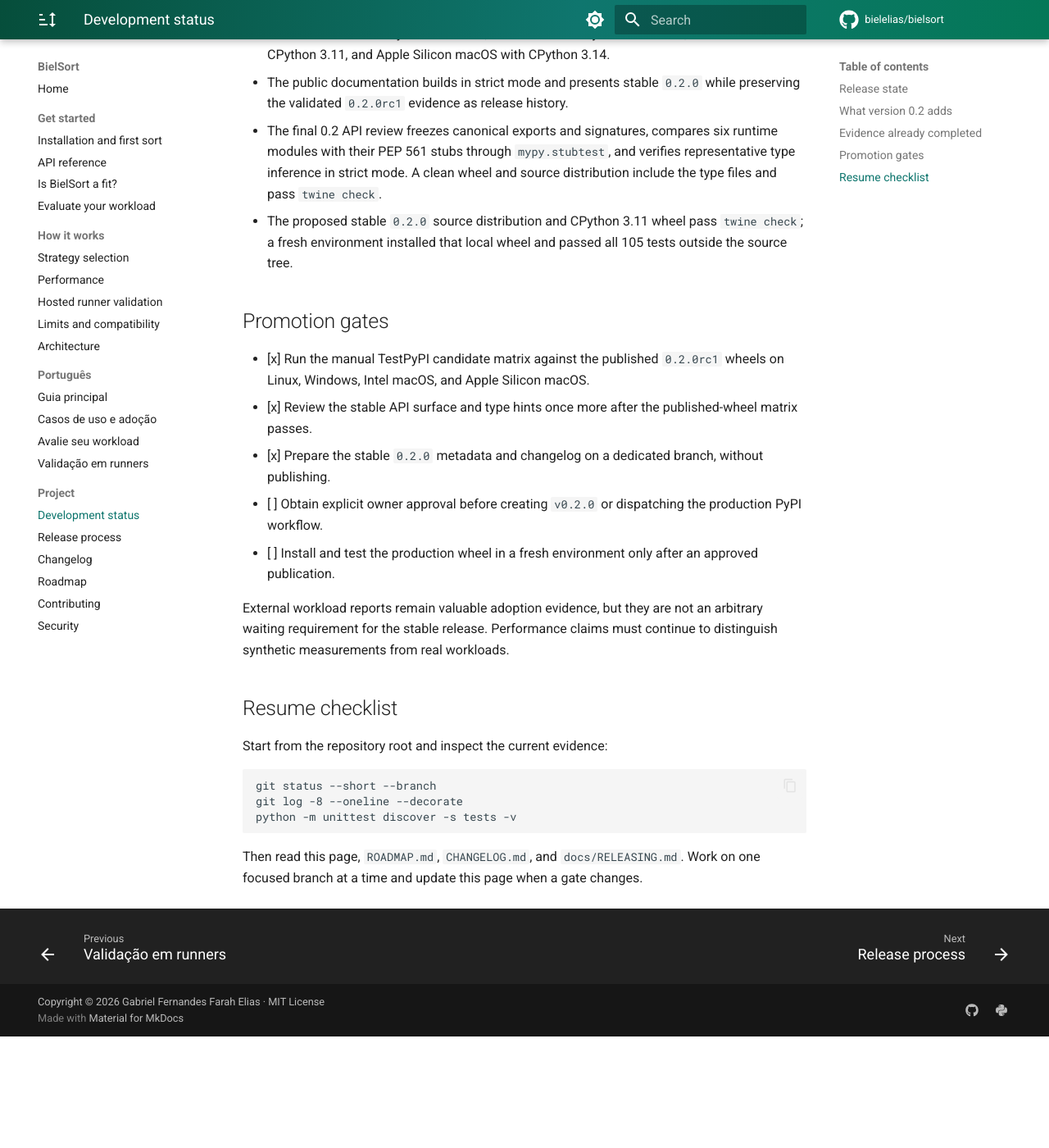
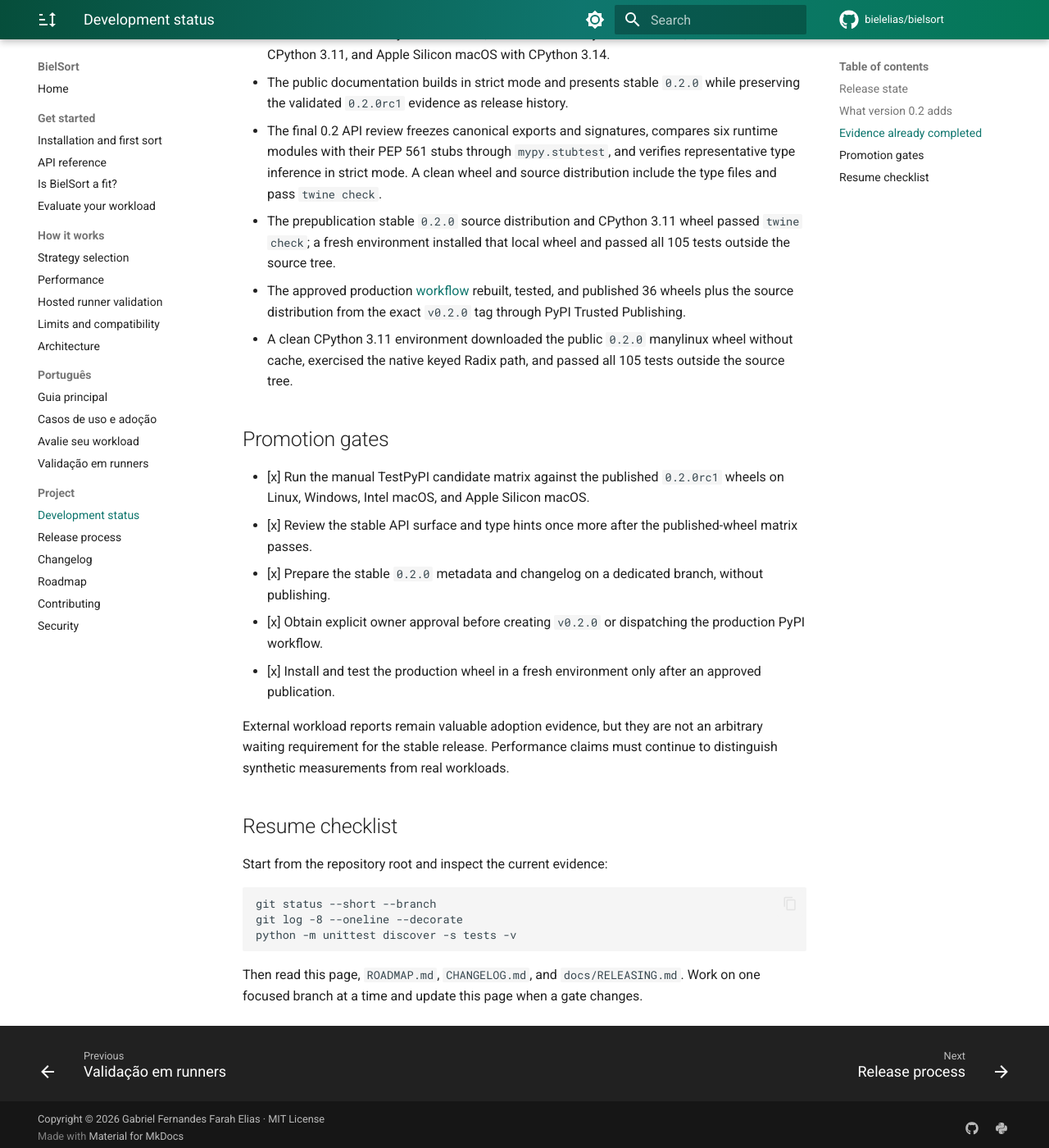
Before and after one commit to bielelias/bielsort, an MkDocs documentation site: the page built from docs/development-status.md, in a window 1280 px wide and 1400 px high, scrolled down 1428 px. Shown: the whole window at 82% size. Built offline with MkDocs 1.6.1 and Material for MkDocs 9.7.7, drawn with Linux system fonts in a browser that asks for light colours; comment, search, counter and statistics services are not loaded; before the commit the page ends 2692 px from its top, so only the background shows below that.

Commit message:
Record stable 0.2.0 publication

```diff
--- a/docs/development-status.md
+++ b/docs/development-status.md
@@ -56,8 +56,15 @@ the versioned benchmark reports.
   six runtime modules with their PEP 561 stubs through `mypy.stubtest`, and
   verifies representative type inference in strict mode. A clean wheel and
   source distribution include the type files and pass `twine check`.
-- The proposed stable `0.2.0` source distribution and CPython 3.11 wheel pass
-  `twine check`; a fresh environment installed that local wheel and passed all
+- The prepublication stable `0.2.0` source distribution and CPython 3.11 wheel
+  passed `twine check`; a fresh environment installed that local wheel and
+  passed all 105 tests outside the source tree.
+- The approved production
+  [workflow](https://github.com/bielelias/bielsort/actions/runs/30973448781)
+  rebuilt, tested, and published 36 wheels plus the source distribution from
+  the exact `v0.2.0` tag through PyPI Trusted Publishing.
+- A clean CPython 3.11 environment downloaded the public `0.2.0` manylinux
+  wheel without cache, exercised the native keyed Radix path, and passed all
   105 tests outside the source tree.
 
 ## Promotion gates
@@ -68,9 +75,9 @@ the versioned benchmark reports.
   published-wheel matrix passes.
 - [x] Prepare the stable `0.2.0` metadata and changelog on a dedicated branch,
   without publishing.
-- [ ] Obtain explicit owner approval before creating `v0.2.0` or dispatching
+- [x] Obtain explicit owner approval before creating `v0.2.0` or dispatching
   the production PyPI workflow.
-- [ ] Install and test the production wheel in a fresh environment only after
+- [x] Install and test the production wheel in a fresh environment only after
   an approved publication.
 
 External workload reports remain valuable adoption evidence, but they are not
```
Also changed, not shown: ROADMAP.md (+3 -2 lines).
